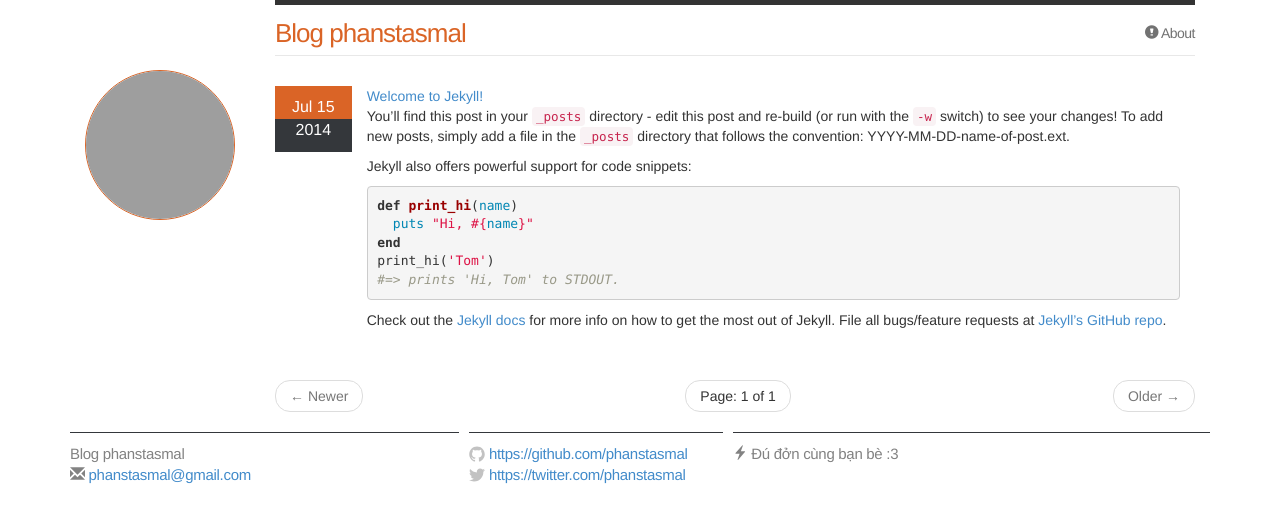
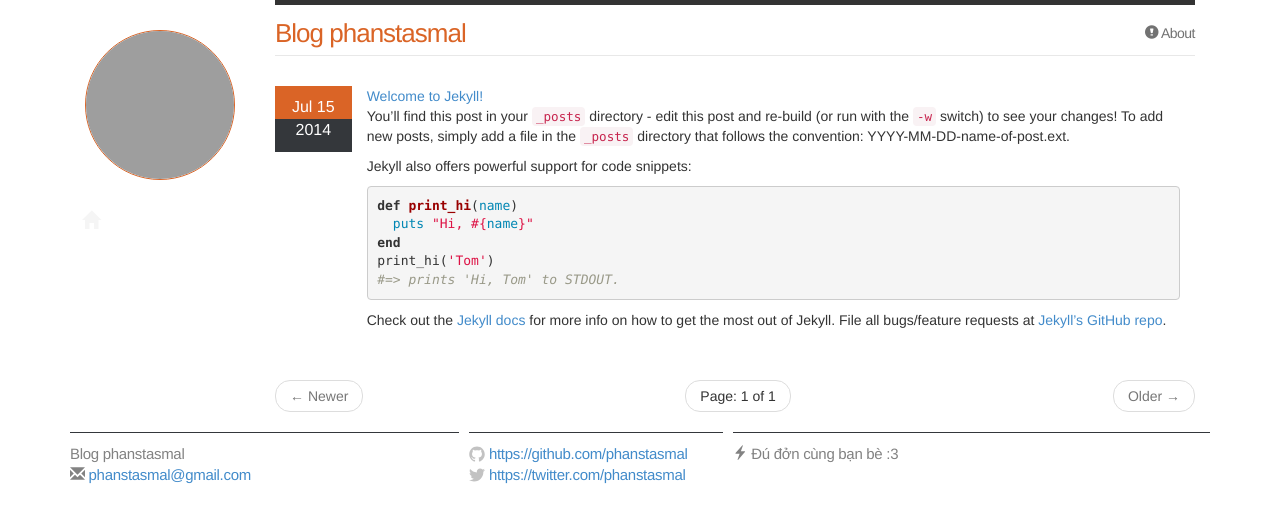
Before and after one commit to phanstasmal/phanstasmal.github.io, a Jekyll site: the page built from index.html, in a window 1280 px wide. Shown: the top 523 px of the page. Built offline with Jekyll 4.4.1, drawn with Linux system fonts in a browser that asks for light colours; the list of posts is cut into pages by our own code; grey boxes are pictures that could not be loaded.

Commit message:
change layout

```diff
--- a/css/main.css
+++ b/css/main.css
@@ -72,7 +72,7 @@ a:visited {
 }
 
 .avatar {
-    margin-top: 70px;
+    margin-top: 30px;
     width: 150px;
     border: 1px solid #DA6426;
 }
@@ -83,8 +83,8 @@ a:visited {
 
 .title-bar {
     text-align: center;
-    color: #FFFFFF;
-    display: none;
+    color: #F5F5F5;
+    //display: none;
 }
 
 .title-bar a {
```
